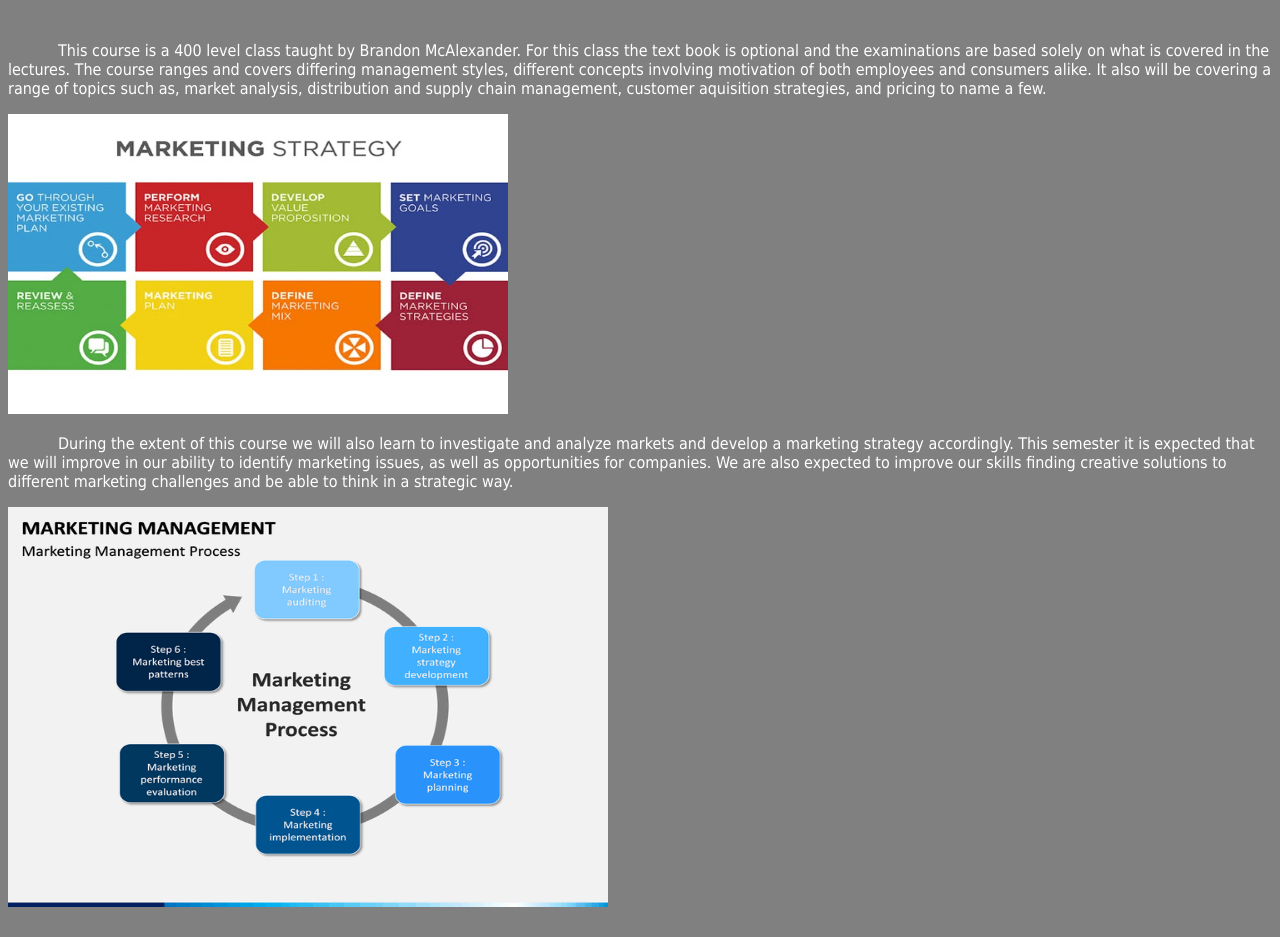
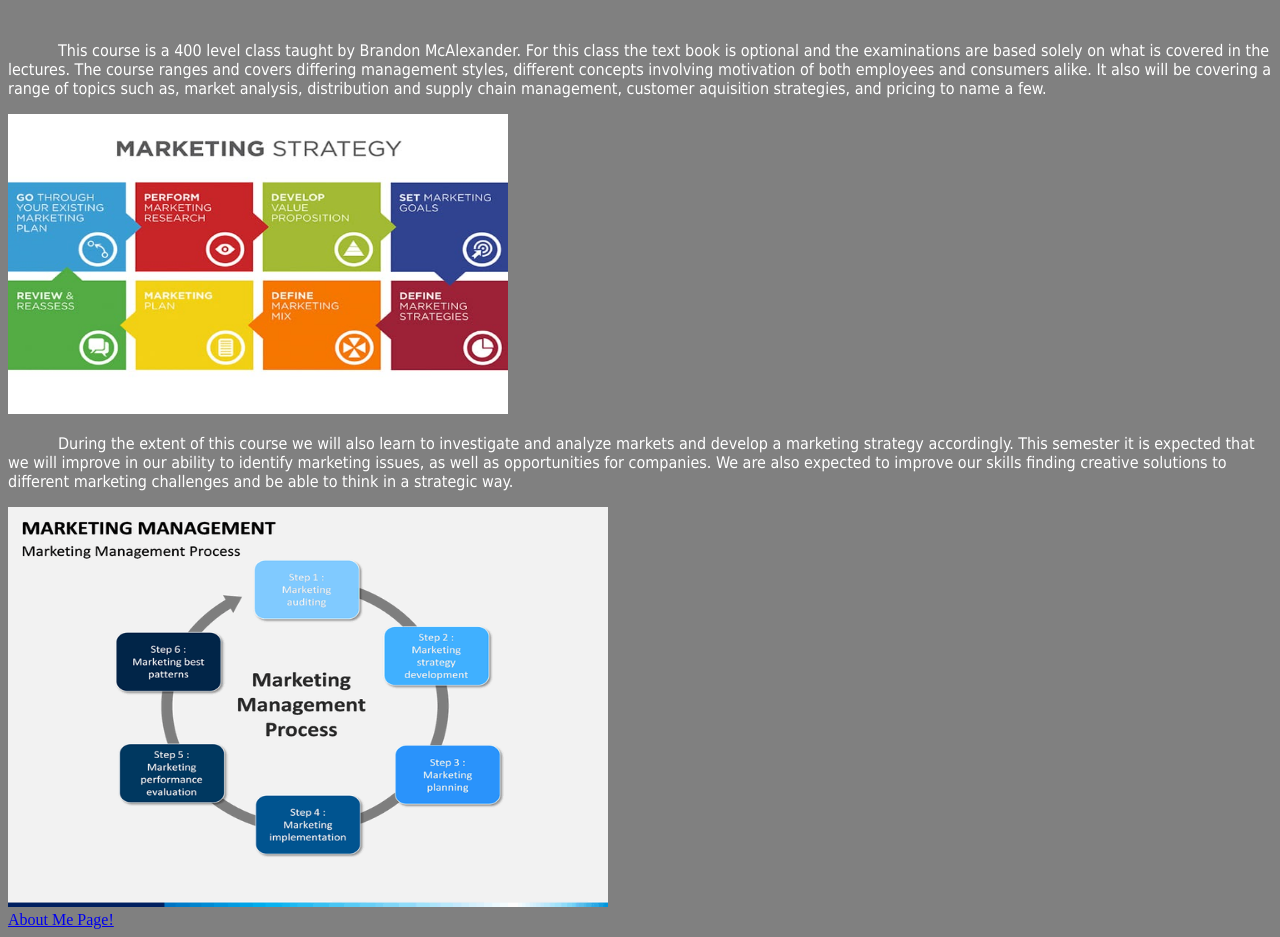
Before and after one commit to jtowey17/jtowey17.github.io, a plain HTML site: page marketing management.html in a window 1280 px wide. Shown: the part 124-1061 px from the top of the page. Drawn offline with Linux system fonts and the light colour scheme.

Commit message:
Update marketing management.html

```diff
--- a/marketing management.html
+++ b/marketing management.html
@@ -22,5 +22,7 @@ as well as opportunities for companies. We are also expected to improve our skil
 different marketing challenges and be able to think in a strategic way.
 </p>
 <img src="mmp.png" height="400"width="600"alt="MMP Image">
+  <br>
+  <a href="index.html"> About Me Page!</a>
 </body>
 </html>
```
